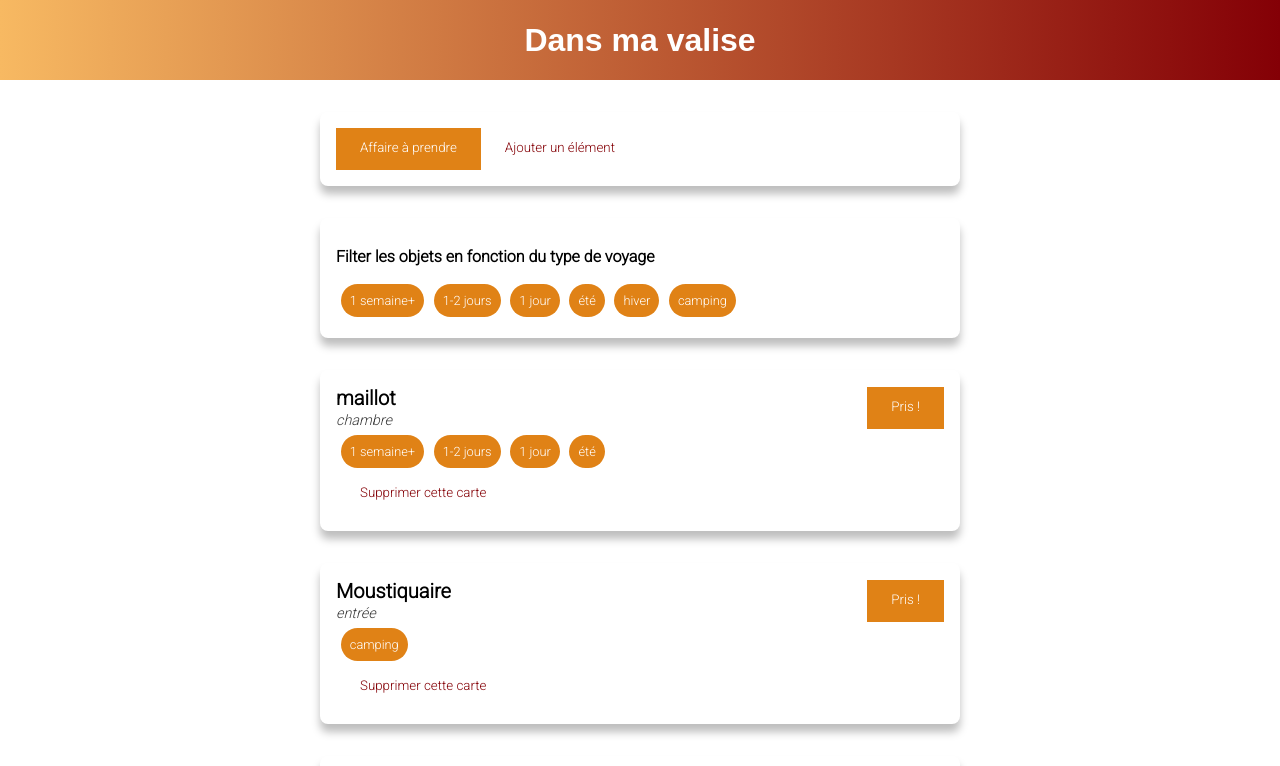
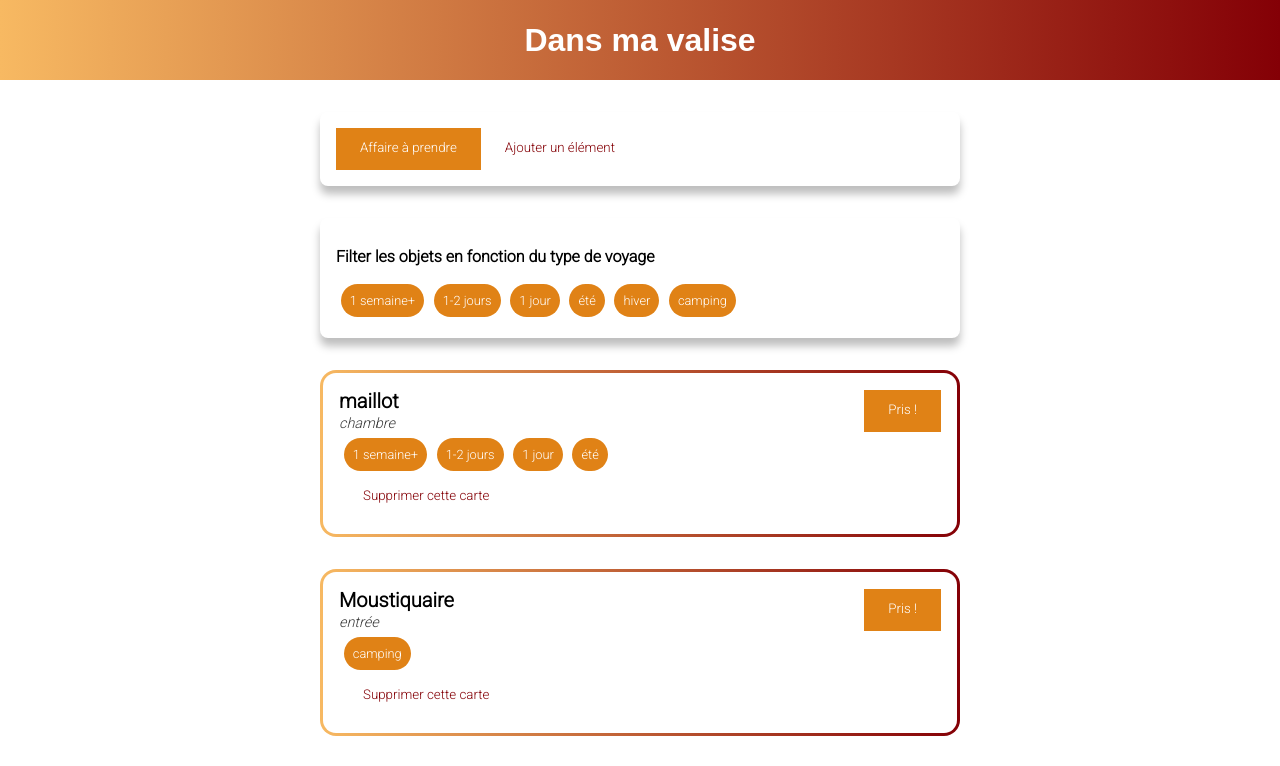
Before and after one commit to Alekiel42/dans-ma-valise, a Vue app in the folder front-valise/: page / in a window 1280 px wide. Shown: the top 766 px of the page. Built offline with nearby package versions, Linux system fonts and the light colour scheme; a web font is replaced by a local one.

Commit message:
front / basecard / improve css with gradient rounded border

```diff
--- a/front-valise/src/components/UI/BaseCard.vue
+++ b/front-valise/src/components/UI/BaseCard.vue
@@ -10,16 +10,45 @@ export default {
 };
 </script>
 
-<style scoped>
+<style lang="scss" scoped>
+@import "./../../scss/_variables.scss";
+
+
+  div {
+    border-radius: 0.5rem;
+    box-shadow: 0 8px 8px rgba(0, 0, 0, 0.26);
+    padding: 1rem;
+    margin: 2rem auto;
+    max-width: 40rem;
+  }
+
+.totake {
+  box-shadow: none;
+  position: relative;
+  box-sizing: border-box;
+
+  $border: 3px;
+  background: white;
+  background-clip: padding-box;
+  border: solid $border transparent;
+  border-radius: 1em;
+
+  &:before {
+    content: '';
+    position: absolute;
+    top: 0; right: 0; bottom: 0; left: 0;
+    z-index: -1;
+    margin: -$border;
+    border-radius: inherit;
+    background: linear-gradient(to right, $light-color, $dark-color);
+  }
+}
+
 .taken {
-  background-color: #c7c7c7;
-  color: #363636;
+  color: $unselected-color-dark;
+  border: 3px solid $unselected-color-light;
+  box-shadow: none;
 }
-div {
-  border-radius: 0.5rem;
-  box-shadow: 0 8px 8px rgba(0, 0, 0, 0.26);
-  padding: 1rem;
-  margin: 2rem auto;
-  max-width: 40rem;
-}
+
+
 </style>
--- a/front-valise/src/components/possessions/PossessionItem.vue
+++ b/front-valise/src/components/possessions/PossessionItem.vue
@@ -42,7 +42,7 @@ export default {
   },
   computed: {
     addTakenPossessionStyle() {
-      return this.taken ? "taken" : null;
+      return this.taken ? "taken" : "totake";
     },
   },
 };
--- a/front-valise/src/scss/_variables.scss
+++ b/front-valise/src/scss/_variables.scss
@@ -1,3 +1,5 @@
 $main-color: #e08216;
 $light-color: #f7b962;
 $dark-color: #840006;
+$unselected-color-light:#ccc;
+$unselected-color-dark: rgb(136, 136, 136);
```
